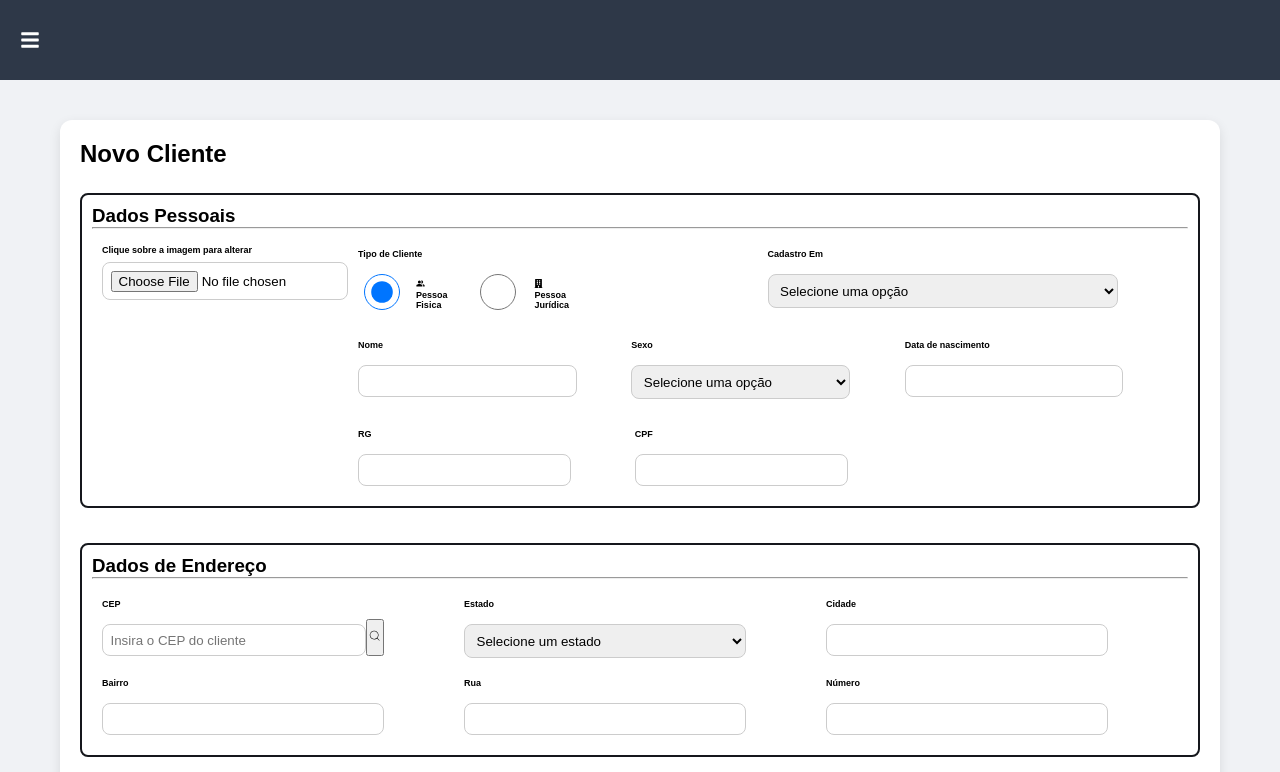
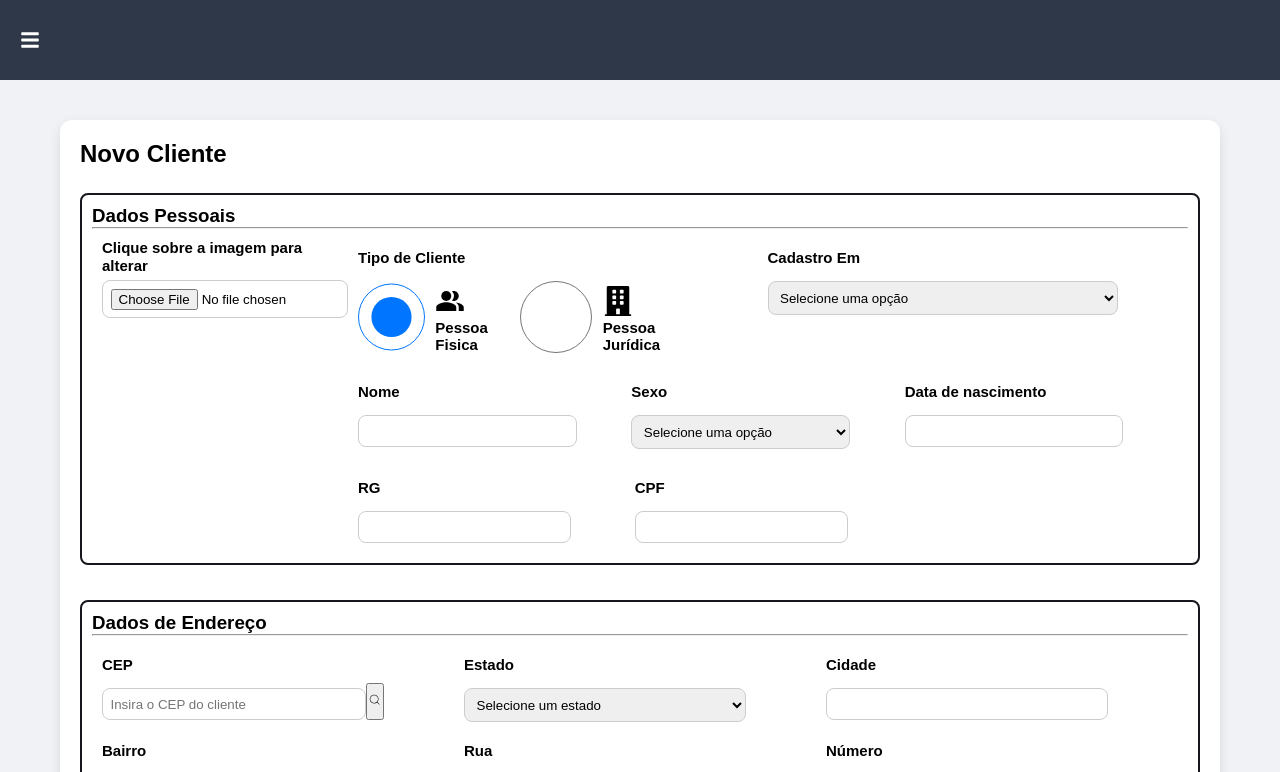
Before and after one commit to slicedcheese1/OticaCrud, a React (Vite) app: page /Sistema/ClienteCadastro in a window 1280 px wide. Shown: the top 772 px of the page. Built offline with nearby package versions, Linux system fonts and the light colour scheme.

Commit message:
Ajustando /Sistema/ClienteCadastro/ (Ainda falta ajustar o icone de lixo)

```diff
--- a/src/Componentes/Clientes/ClienteRegistro/CardContatoTelefoneClienteRegistro.jsx
+++ b/src/Componentes/Clientes/ClienteRegistro/CardContatoTelefoneClienteRegistro.jsx
@@ -43,7 +43,7 @@ const CardContatoTelefoneClienteRegistro = ({id}) => {
         onBlur={(e) => {salvarTelefones(telefone)}}/>
 
       </div>
-      <div className="preferences">
+      <div id="Preferencias" className="preferences">
         <div className="preferences-1">
           <input type="checkbox" name="numero-principal" />
           <label htmlFor="numero-principal">Principal</label>
--- a/src/Componentes/Clientes/ClienteRegistro/DadosEnderecoClienteRegistro.css
+++ b/src/Componentes/Clientes/ClienteRegistro/DadosEnderecoClienteRegistro.css
@@ -29,3 +29,32 @@
 .busca-cep{
     display: flex;
 }
+#label-cep {
+    font-size: 15px;
+    font-family: Arial, sans-serif;
+  }
+
+  #label-estado {
+    font-size: 15px;
+    font-family: Arial, sans-serif;
+  }
+
+  #label-cidade {
+    font-size: 15px;
+    font-family: Arial, sans-serif;
+  }
+
+  #label-bairro {
+    font-size: 15px;
+    font-family: Arial, sans-serif;
+  }
+
+  #label-rua {
+    font-size: 15px;
+    font-family: Arial, sans-serif;
+  }
+
+  #label-numero {
+    font-size: 15px;
+    font-family: Arial, sans-serif;
+  }
--- a/src/Componentes/Clientes/ClienteRegistro/DadosEnderecoClienteRegistro.jsx
+++ b/src/Componentes/Clientes/ClienteRegistro/DadosEnderecoClienteRegistro.jsx
@@ -1,10 +1,9 @@
-import ReactInputMask from 'react-input-mask'
-import './DadosEnderecoClienteRegistro.css'
+import React from 'react';
+import ReactInputMask from 'react-input-mask';
 import { useForm } from 'react-hook-form';
+import { CiSearch } from "react-icons/ci";
 import ClienteContext from '../../../Pages/Clientes/ClinteContext';
-import React from 'react';
-import { CiSearch } from "react-icons/ci";
-
+import './DadosEnderecoClienteRegistro.css';
 
 function DadosEndereçoClienteRegistro() {
 
@@ -28,13 +27,11 @@ function DadosEndereçoClienteRegistro() {
         setValue('cidade', data.localidade);
         setValue('bairro', data.bairro);
         setValue('rua', data.logradouro);
-
       })
   }
 
   return (
     <>
-
       <div className="card">
         <h3> Dados de Endereço</h3>
         <hr />
@@ -42,24 +39,21 @@ function DadosEndereçoClienteRegistro() {
         <div id="form-endereco" className='formBoxEndereco' method="post">
           <div className="gp3">
             <div className="gp3-1">
-              <label htmlFor="cep">CEP</label>
+              <label id="label-cep" htmlFor="cep">CEP</label>
               <div className="busca-cep">
                 <ReactInputMask mask="99999-999"
                   type="text"
                   placeholder="Insira o CEP do cliente"
                   name="cep"
                   value={cep}
-                  // onBlur={checkCEP}
                   onChange={(e) => {setCep(e.target.value)}}
                 />
-               <button  type="button" onClick={checkCEP}><CiSearch></CiSearch></button>
+                <button type="button" onClick={checkCEP}><CiSearch /></button>
               </div>
-
             </div>
 
             <div className="gp3-1">
-
-              <label htmlFor="estado">Estado</label>
+              <label id="label-estado" htmlFor="estado">Estado</label>
               <select {...register("estado")} name="estado" id="estados" onChange={(e) => {setEstado(e.target.value)}} value={estado}>
                 <option value="" disabled selected>Selecione um estado</option>
                 <option value="AC">Acre</option>
@@ -90,11 +84,10 @@ function DadosEndereçoClienteRegistro() {
                 <option value="SE">Sergipe</option>
                 <option value="TO">Tocantins</option>
               </select>
-
             </div>
 
             <div className="gp3-1">
-              <label htmlFor="cidade">Cidade</label>
+              <label id="label-cidade" htmlFor="cidade">Cidade</label>
               <input
                 type="text"
                 placeholder=""
@@ -108,7 +101,7 @@ function DadosEndereçoClienteRegistro() {
 
           <div className="gp3">
             <div className='gp3-1'>
-              <label htmlFor="bairro">Bairro</label>
+              <label id="label-bairro" htmlFor="bairro">Bairro</label>
               <input
                 type="text"
                 placeholder=""
@@ -120,7 +113,7 @@ function DadosEndereçoClienteRegistro() {
             </div>
 
             <div className="gp3-1">
-              <label htmlFor="rua">Rua</label>
+              <label id="label-rua" htmlFor="rua">Rua</label>
               <input
                 type="text"
                 placeholder=""
@@ -132,21 +125,20 @@ function DadosEndereçoClienteRegistro() {
             </div>
 
             <div className='gp3-1'>
-              <label htmlFor="numero">Número</label>
+              <label id="label-numero" htmlFor="numero">Número</label>
               <input
                 type="text"
                 name="numero"
-                value = {numeroCasa}
+                value={numeroCasa}
                 onChange={(e) => {setCasa(e.target.value)}}
               />
             </div>
 
           </div>
-
         </div>
       </div>
     </>
   )
 }
 
-export default DadosEndereçoClienteRegistro
+export default DadosEndereçoClienteRegistro;
--- a/src/Componentes/Clientes/ClienteRegistro/DadosPessoaisClienteRegistro.css
+++ b/src/Componentes/Clientes/ClienteRegistro/DadosPessoaisClienteRegistro.css
@@ -117,3 +117,87 @@
     height: 300px;
     padding: 1rem;
 }
+#iconePf{
+    font-size:30px;
+
+}
+
+#label-photo {
+  font-size: 15px;
+  font-family: Arial, sans-serif;
+}
+
+#label-tipo_de_pessoa {
+  font-size: 15px;
+  font-family: Arial, sans-serif;
+}
+
+#label-pf {
+  font-size: 15px;
+  font-family: Arial, sans-serif;
+}
+
+#label-pj {
+  font-size: 15px;
+  font-family: Arial, sans-serif;
+}
+
+#label-lojas {
+  font-size: 15px;
+  font-family: Arial, sans-serif;
+}
+
+#label-nome {
+  font-size: 15px;
+  font-family: Arial, sans-serif;
+}
+
+#label-sexo {
+  font-size: 15px;
+  font-family: Arial, sans-serif;
+}
+
+#label-data-de-nascimento {
+  font-size: 15px;
+  font-family: Arial, sans-serif;
+}
+
+#label-rg {
+  font-size: 15px;
+  font-family: Arial, sans-serif;
+}
+
+#label-cpf {
+  font-size: 15px;
+  font-family: Arial, sans-serif;
+}
+
+#label-razao-social {
+  font-size: 15px;
+  font-family: Arial, sans-serif;
+}
+
+#label-nome-fantasia {
+  font-size: 15px;
+  font-family: Arial, sans-serif;
+}
+
+#label-CNPJ {
+  font-size: 15px;
+  font-family: Arial, sans-serif;
+}
+
+#label-inscricao-estadual {
+  font-size: 15px;
+  font-family: Arial, sans-serif;
+}
+
+#label-inscricao-municipal {
+  font-size: 15px;
+  font-family: Arial, sans-serif;
+}
+
+#label-suframa {
+  font-size: 15px;
+  font-family: Arial, sans-serif;
+}
--- a/src/Componentes/Clientes/ClienteRegistro/DadosPessoaisClienteRegistro.jsx
+++ b/src/Componentes/Clientes/ClienteRegistro/DadosPessoaisClienteRegistro.jsx
@@ -123,14 +123,14 @@ function DadosPessoaisClienteRegistro() {
 
       <div id="form-dados-pessoais" className='formBox' method="post">
         <div className="photoBox">
-          <label htmlFor="photo">Clique sobre a imagem para alterar</label>
+          <label id="label-photo" htmlFor="photo">Clique sobre a imagem para alterar</label>
           <input type="file" name="photo"/>
         </div>
 
         <div className="gp1-box" >
             <div className="gp1" >
               <div className="column-flex-box gap1 gp1-1">
-                <label htmlFor="tipo_de_pessoa">Tipo de Cliente</label>
+                <label id="label-tipo_de_pessoa" htmlFor="tipo_de_pessoa">Tipo de Cliente</label>
                 <div className="gp1-1 row-flex-box gap2">
                   <div className='gap1 row-flex-box'>
                     <input
@@ -139,7 +139,7 @@ function DadosPessoaisClienteRegistro() {
                     value="pf"
                     checked={tipoCliente === 'pf'} // Set checked state
                     onChange={handleTipoClienteChange} />
-                    <label htmlFor="pf"><MdPeopleAlt/> Pessoa Fisica</label>
+                    <label id="label-pf" htmlFor="pf"><MdPeopleAlt id="iconePf"/> Pessoa Fisica</label>
                   </div>
 
                   <div className='gap1 row-flex-box'>
@@ -149,13 +149,13 @@ function DadosPessoaisClienteRegistro() {
                     value="pj"
                     checked={tipoCliente === 'pj'} // Set checked state
                     onChange={handleTipoClienteChange}  />
-                    <label htmlFor="pj"><FaBuilding/> Pessoa Jurídica</label>
+                    <label id="label-pj" htmlFor="pj"><FaBuilding id="iconePf"/> Pessoa Jurídica</label>
                   </div>
                 </div>
               </div>
 
               <div className="column-flex-box gap1 gp1-2">
-                <label htmlFor="lojas">Cadastro Em</label>
+                <label id="label-lojas" htmlFor="lojas">Cadastro Em</label>
                 <select name="loja" value={lojaCadastro} onChange={(e) => {setLojaCadastro(e.target.value)}} required>
                   <option value="" disabled selected >Selecione uma opção</option>
                   <option value="Loja 01">Loja 01</option>
@@ -175,7 +175,7 @@ function DadosPessoaisClienteRegistro() {
             {tipoCliente === 'pf' && (
               <div className="gp2">
                 <div className='gp2-1 column-flex-box'>
-                  <label htmlFor="nome">Nome</label>
+                  <label id="label-nome" htmlFor="nome">Nome</label>
                   <input type="text" maxLength={70} name='nome'
                   id='nome'
                   value={nome}
@@ -184,7 +184,7 @@ function DadosPessoaisClienteRegistro() {
                 </div>
 
                 <div className='gp2-2 column-flex-box'>
-                  <label htmlFor="sexo">Sexo</label>
+                  <label id="label-sexo" htmlFor="sexo">Sexo</label>
                   <select name="sexo" value={sexo} onChange={(e) => {setSexo(e.target.value)}}>
                     <option value="" disabled selected >Selecione uma opção</option>
                     <option value="M">Masculino</option>
@@ -194,7 +194,7 @@ function DadosPessoaisClienteRegistro() {
                 </div>
 
                 <div className='gp3-3 column-flex-box gap1'>
-                  <label htmlFor="data-de-nascimento">Data de nascimento</label>
+                  <label id="label-data-de-nascimento" htmlFor="data-de-nascimento">Data de nascimento</label>
                   <ReactInputMask mask={'99-99-9999'} type="text" name="data-de-nascimento"
                   value={dataNascimento}
                   id='nascimento'
@@ -211,14 +211,14 @@ function DadosPessoaisClienteRegistro() {
             {tipoCliente === 'pf' && (
               <div className="gp3">
                 <div className='gp3-1 column-flex-box gap1'>
-                  <label htmlFor="rg">RG</label>
+                  <label id="label-rg" htmlFor="rg">RG</label>
                   <input type="text" name="rg"
                   value={rg}
                   onChange={(e) => {setRg(e.target.value)}} />
                 </div>
 
                 <div className='gp3-2 column-flex-box gap1'>
-                  <label htmlFor="cpf" >CPF</label>
+                  <label id="label-cpf" htmlFor="cpf" >CPF</label>
                   <ReactInputMask mask={'999.999.999-99'} type="text" name='cpf'
                   id='cpf'
                   value={cpf}
@@ -237,12 +237,12 @@ function DadosPessoaisClienteRegistro() {
             {tipoCliente === 'pj' && (
               <div className="gp4">
                 <div className='gp3-1 column-flex-box gap1'>
-                  <label htmlFor="razao-social">Razão Social</label>
+                  <label id="label-razao-social" htmlFor="razao-social">Razão Social</label>
                   <input type="text" name='razao-social' />
                 </div>
 
                 <div className='gp3-2 column-flex-box gap1'>
-                  <label htmlFor="nome-fantasia">Nome Fantasia</label>
+                  <label id="label-nome-fantasia" htmlFor="nome-fantasia">Nome Fantasia</label>
                   <input type="text" name="nome-fantasia" />
                 </div>
               </div>
@@ -251,7 +251,7 @@ function DadosPessoaisClienteRegistro() {
             {tipoCliente === 'pj' && (
               <div className="gp3">
                 <div className='gp3-1 column-flex-box gap1'>
-                  <label htmlFor='CNPJ'>CNPJ</label>
+                  <label id="label-CNPJ" htmlFor='CNPJ'>CNPJ</label>
                   <ReactInputMask mask ="99.999.999/9999-99" type="text" name='CNPJ' />
                 </div>
               </div>
@@ -270,17 +270,17 @@ function DadosPessoaisClienteRegistro() {
         <div className="gp1-box" >
           <div className="gp3">
               <div className='gp3-1 column-flex-box gap1'>
-                <label for="inscricao-estadual" >Inscrição Estadual</label>
+                <label id="label-inscricao-estadual" htmlFor="inscricao-estadual" >Inscrição Estadual</label>
                 <input type="text" name="inscricao-estadual"/>
               </div>
 
               <div className='gp3-2 column-flex-box gap1'>
-                <label for="inscricao-municipal" >Inscrição Municipal</label>
+                <label id="label-inscricao-municipal" htmlFor="inscricao-municipal" >Inscrição Municipal</label>
                 <input type="text" name='inscricao-municipal' />
               </div>
 
               <div className='gp3-3 column-flex-box gap1'>
-                <label  for="suframa">Suframa</label>
+                <label id="label-suframa" htmlFor="suframa">Suframa</label>
                 <input type="text" name="suframa" />
               </div>
             </div>
@@ -294,4 +294,4 @@ function DadosPessoaisClienteRegistro() {
   )
   }
 
-  export default DadosPessoaisClienteRegistro
+  export default DadosPessoaisClienteRegistro;
```
Also changed, not shown: src/Componentes/Clientes/ClienteRegistro/CardContatoClienteRegistro.css (+6 -1 lines).
